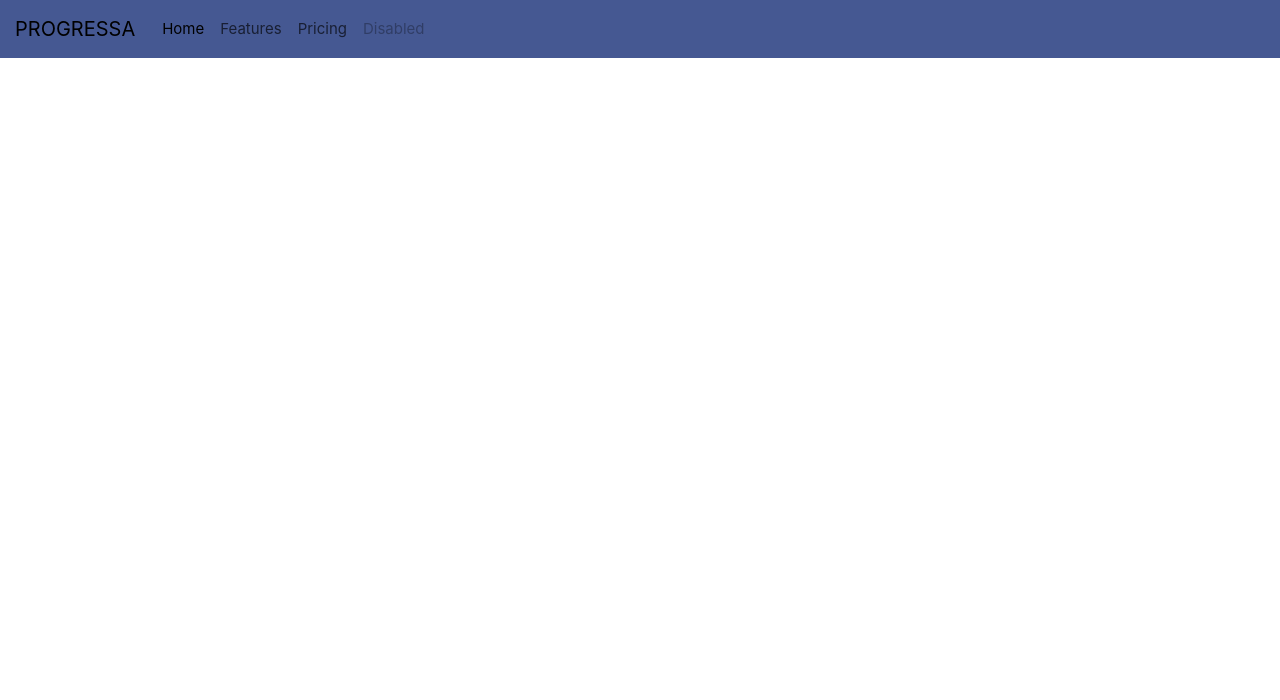
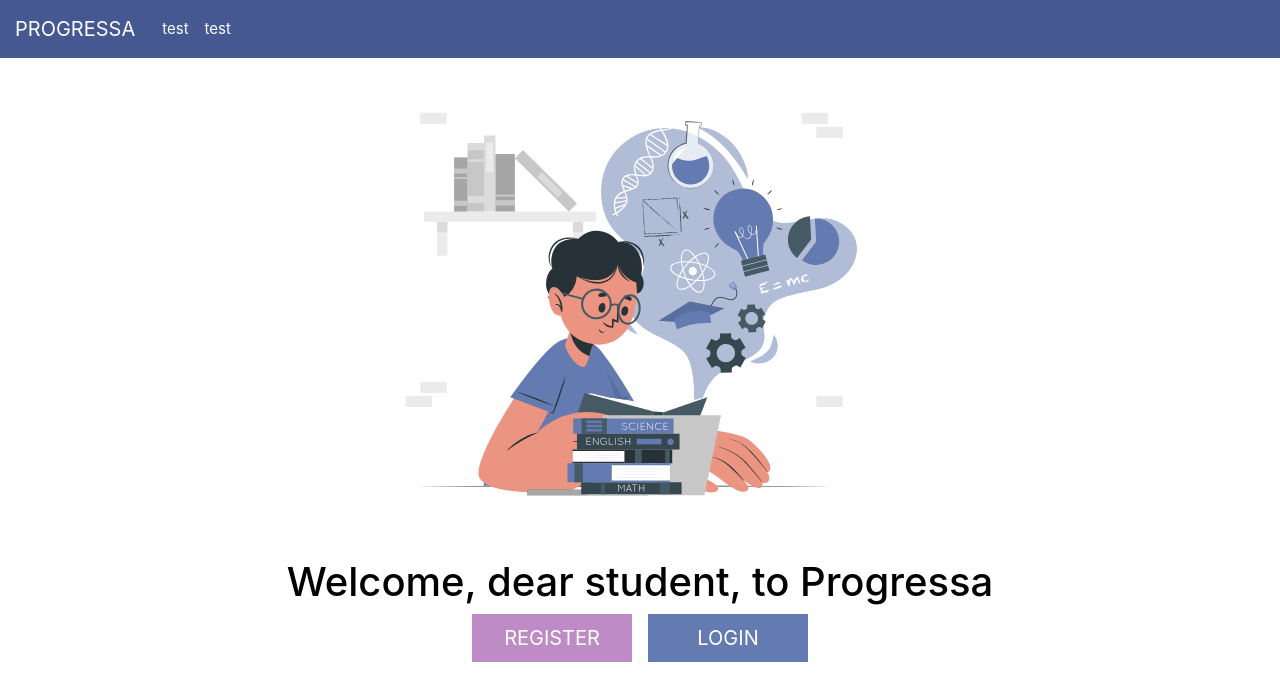
Before and after one commit to crtl-s/CtrlSFront, a Vue app: page /login-register-prompt in a window 1280 px wide. Shown: the top 700 px of the page. Built offline with nearby package versions, Linux system fonts and the light colour scheme.

Commit message:
CTRLS-2: Home page, incialni skrinovi, navbar, dodan css za router buttone

```diff
--- a/src/assets/base.css
+++ b/src/assets/base.css
@@ -85,3 +85,52 @@ body {
   -webkit-font-smoothing: antialiased;
   -moz-osx-font-smoothing: grayscale;
 }
+
+
+
+
+/* Custom styles for the button */
+.btn-custom {
+  border-radius: 0;
+  background-color: #637bb0;
+  color: white !important;
+  transition: background-color 0.3s;
+}
+/* Override Bootstrap's hover styles for the button */
+.btn-custom:hover {
+  background-color: #445a88 !important;
+  color: white !important;
+}
+.btn-custom-register {
+  border-radius: 0;
+  background-color: #be8bc7;
+  color: white !important;
+  transition: background-color 0.3s;
+}
+/* Override Bootstrap's hover styles for the button */
+.btn-custom-register:hover {
+  background-color: #a864b4 !important;
+  color: white !important;
+}
+.button-container {
+  display: flex;
+  justify-content: space-between;
+}
+/*router-link hover disabled */
+.page-link, .page-link:visited, .page-link:hover, .page-link:active, .page-link:focus
+{
+  outline: unset;
+  border: unset;
+}
+/*NavBar hover disabled for background and some perks*/
+.navbar-nav .nav-link,
+  .navbar-brand {
+    color: #fff !important;
+    transition: color 0.3s;
+  }
+.navbar-nav .nav-link:hover,
+  .navbar-brand:hover {
+    background-color: transparent !important;
+    color: #bbc6dd !important;
+    transition: color 0.3s;
+  }
--- a/src/components/NavBar.vue
+++ b/src/components/NavBar.vue
@@ -2,23 +2,17 @@
     <!-- Bootstrap Navbar -->
     <nav style="margin-top: 0; background-color: #455892;" class="navbar navbar-expand-lg">
       <div class="container-fluid">
-        <a class="navbar-brand" href="#">PROGRESSA</a>
+        <a class="navbar-brand" href="/">PROGRESSA</a>
         <button class="navbar-toggler" type="button" data-bs-toggle="collapse" data-bs-target="#navbarNav" aria-controls="navbarNav" aria-expanded="false" aria-label="Toggle navigation">
           <span class="navbar-toggler-icon"></span>
         </button>
         <div class="collapse navbar-collapse" id="navbarNav">
           <ul class="navbar-nav">
             <li class="nav-item">
-              <a class="nav-link active" aria-current="page" href="#">Home</a>
+              <a class="nav-link" href="#">test</a>
             </li>
             <li class="nav-item">
-              <a class="nav-link" href="#">Features</a>
-            </li>
-            <li class="nav-item">
-              <a class="nav-link" href="#">Pricing</a>
-            </li>
-            <li class="nav-item">
-              <a class="nav-link disabled" aria-disabled="true">Disabled</a>
+              <a class="nav-link" href="#">test</a>
             </li>
           </ul>
         </div>
--- a/src/router/index.ts
+++ b/src/router/index.ts
@@ -6,7 +6,7 @@ const router = createRouter({
     {
       path: '/',
       name: 'home',
-      component: () => import('../views/Home/index.vue')
+      component: () => import('../views/Home/index-item.vue')
     },
     {
       path: '/about',
@@ -16,6 +16,16 @@ const router = createRouter({
       // which is lazy-loaded when the route is visited.
       component: () => import('../views/AboutView.vue')
     },
+    {
+      path: '/login-register-prompt',
+      name: 'login-register-prompt',
+      component: () => import('../views/LoginRegisterPrompt/index-item.vue')
+    },
+    {
+      path: '/register-method',
+      name: 'register-method',
+      component: () => import('../views/RegisterMethod/index-item.vue')
+    },
   ]
 })
 
--- /dev/null
+++ b/src/views/Home/index-item.vue
@@ -0,0 +1,19 @@
+<script setup lang="ts"></script>
+
+<template>
+  <div class="container d-flex flex-column justify-content-center align-items-center">
+    <img
+      alt="Vue logo"
+      class="logo"
+      src="@/assets/images/hero/progressa-hero.svg"
+      width="550"
+      height="550"
+    />
+
+    <router-link to="/login-register-prompt" class="page-link">
+      <button type="button" class="btn btn-lg btn-custom" data-bs-toggle="button">
+        Start my future
+      </button>
+    </router-link>
+  </div>
+</template>
--- a/src/views/Home/index.vue
+++ /dev/null
@@ -1,10 +0,0 @@
-<script setup lang="ts">
-</script>
-
-<template>
-  <div class="container d-flex flex-column justify-content-center align-items-center vh-100">
-      <img alt="Vue logo" class="logo" src="@/assets/logo.svg" width="500" height="500" />
-
-      <button type="button" class="btn" style="border-radius: 0; background-color: #637BB0;">Start my future</button>
-    </div>
-</template>
--- /dev/null
+++ b/src/views/LoginRegisterPrompt/index-item.vue
@@ -0,0 +1,34 @@
+<template>
+  <div class="container d-flex flex-column justify-content-center align-items-center">
+    <img
+      alt="Vue logo"
+      class="logo"
+      src="@/assets/images/hero/progressa-hero.svg"
+      width="500"
+      height="500"
+    />
+    <h1 style="color: black">Welcome, dear student, to Progressa</h1>
+    <div class="button-container">
+      <router-link to="/register-method" class="page-link">
+        <button
+          style="width: 10rem; height: 3rem"
+          type="button"
+          class="btn btn-lg btn-custom-register mx-2"
+          data-bs-toggle="button"
+        >
+          REGISTER
+        </button>
+      </router-link>
+      <router-link to="/about" class="page-link">
+        <button
+          style="width: 10rem; height: 3rem"
+          type="button"
+          class="btn btn-lg btn-custom mx-2"
+          data-bs-toggle="button"
+        >
+          LOGIN
+        </button>
+      </router-link>
+    </div>
+  </div>
+</template>
--- /dev/null
+++ b/src/views/RegisterMethod/index-item.vue
@@ -0,0 +1,21 @@
+<template>
+  <div style="height: 35rem;" class="container d-flex flex-column justify-content-center align-items-center">
+    <h1 class="m-4" style="color: black">How do you want to register?</h1>
+    <button
+      style="width: 16rem"
+      type="button"
+      class="btn btn-lg btn-custom m-3"
+      data-bs-toggle="button"
+    >
+      Through my school
+    </button>
+    <button
+      style="width: 16rem"
+      type="button"
+      class="btn btn-lg btn-custom m-3"
+      data-bs-toggle="button"
+    >
+      With my personal email
+    </button>
+  </div>
+</template>
```
Also changed, not shown: src/assets/images/hero/progressa-hero.svg (added).
